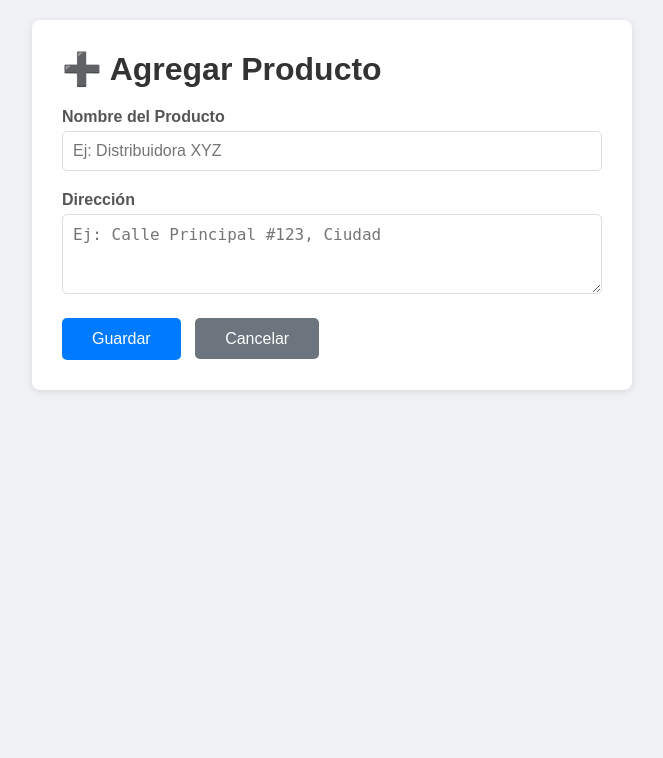
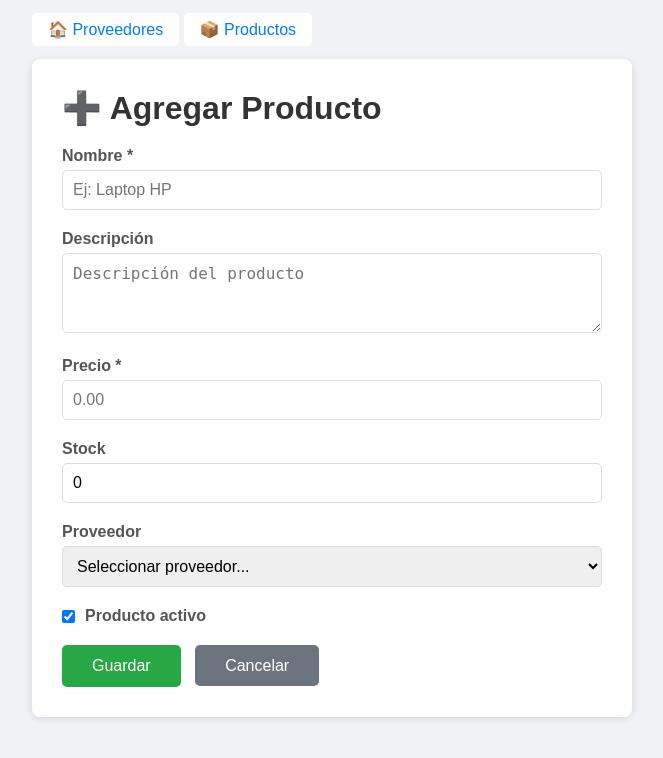
Before and after one commit to kwlyvzla/pruebas, a Django app: template Productos/templates/productos/agregar.html in a window 1280 px wide. Shown: the top 758 px of the page, without its empty margins (308-971 px from the left). Run offline with Django 5.2, Linux system fonts and the light colour scheme; the template is opened without the code that fills it, so the values that code supplies are empty.

Commit message:
Add files via upload

```diff
--- a/Productos/templates/productos/agregar.html
+++ b/Productos/templates/productos/agregar.html
@@ -1,4 +1,3 @@
-
 <!DOCTYPE html>
 <html>
 <head>
@@ -15,8 +14,13 @@
         }
         h1 { color: #333; margin-bottom: 20px; }
         .form-group { margin-bottom: 20px; }
-        label { display: block; margin-bottom: 5px; font-weight: bold; color: #555; }
-        input, textarea {
+        label {
+            display: block;
+            margin-bottom: 5px;
+            font-weight: bold;
+            color: #555;
+        }
+        input, textarea, select {
             width: 100%;
             padding: 10px;
             border: 1px solid #ddd;
@@ -25,7 +29,7 @@
         }
         textarea { resize: vertical; min-height: 80px; }
         .btn-guardar {
-            background: #007bff;
+            background: #28a745;
             color: white;
             padding: 12px 30px;
             border: none;
@@ -33,7 +37,7 @@
             font-size: 16px;
             cursor: pointer;
         }
-        .btn-guardar:hover { background: #0056b3; }
+        .btn-guardar:hover { background: #218838; }
         .btn-cancelar {
             background: #6c757d;
             color: white;
@@ -44,28 +48,80 @@
         }
         .btn-cancelar:hover { background: #5a6268; }
         .buttons { margin-top: 20px; }
+        .form-check {
+            display: flex;
+            align-items: center;
+            gap: 10px;
+        }
+        .form-check input {
+            width: auto;
+        }
+        .menu {
+            margin-bottom: 20px;
+        }
+        .menu a {
+            color: #007bff;
+            text-decoration: none;
+            padding: 8px 16px;
+            border-radius: 5px;
+            background: white;
+        }
+        .menu a:hover { background: #e9ecef; }
     </style>
 </head>
 <body>
     <div class="container">
+        <div class="menu">
+            <a href="/">🏠 Proveedores</a>
+            <a href="/productos/">📦 Productos</a>
+        </div>
+
         <div class="card">
             <h1>➕ Agregar Producto</h1>
 
             <form method="post">
                 {% csrf_token %}
+
                 <div class="form-group">
-                    <label for="nombre">Nombre del Producto</label>
-                    <input type="text" id="nombre" name="nombre" required placeholder="Ej: Distribuidora XYZ">
+                    <label for="nombre">Nombre *</label>
+                    <input type="text" id="nombre" name="nombre" required placeholder="Ej: Laptop HP">
                 </div>
 
                 <div class="form-group">
-                    <label for="direccion">Dirección</label>
-                    <textarea id="direccion" name="direccion" required placeholder="Ej: Calle Principal #123, Ciudad"></textarea>
+                    <label for="descripcion">Descripción</label>
+                    <textarea id="descripcion" name="descripcion" placeholder="Descripción del producto"></textarea>
+                </div>
+
+                <div class="form-group">
+                    <label for="precio">Precio *</label>
+                    <input type="number" id="precio" name="precio" required step="0.01" placeholder="0.00">
+                </div>
+
+                <div class="form-group">
+                    <label for="stock">Stock</label>
+                    <input type="number" id="stock" name="stock" value="0" placeholder="0">
+                </div>
+
+                <div class="form-group">
+                    <label for="proveedor">Proveedor</label>
+                    <select id="proveedor" name="proveedor">
+                        <option value="">Seleccionar proveedor...</option>
+                        {% for proveedor in proveedores %}
+                        <option value="{{ proveedor.id }}">{{ proveedor.nombre }}</option>
+                        {% endfor %}
+                    </select>
+                </div>
+
+                <div class="form-group">
+                    <div class="form-check">
+                        <input type="checkbox" id="activo" name="activo" checked>
+                        <label for="activo" style="margin: 0;">Producto activo</label>
+                    </div>
                 </div>
 
                 <div class="buttons">
                     <button type="submit" class="btn-guardar">Guardar</button>
-                    <a href="{% url 'lista' %}" class="btn-cancelar">Cancelar</a>
+                    <a href="{% url 'lista_productos' %}" class="btn-cancelar">Cancelar</a>
                 </div>
             </form>
         </div>
```
